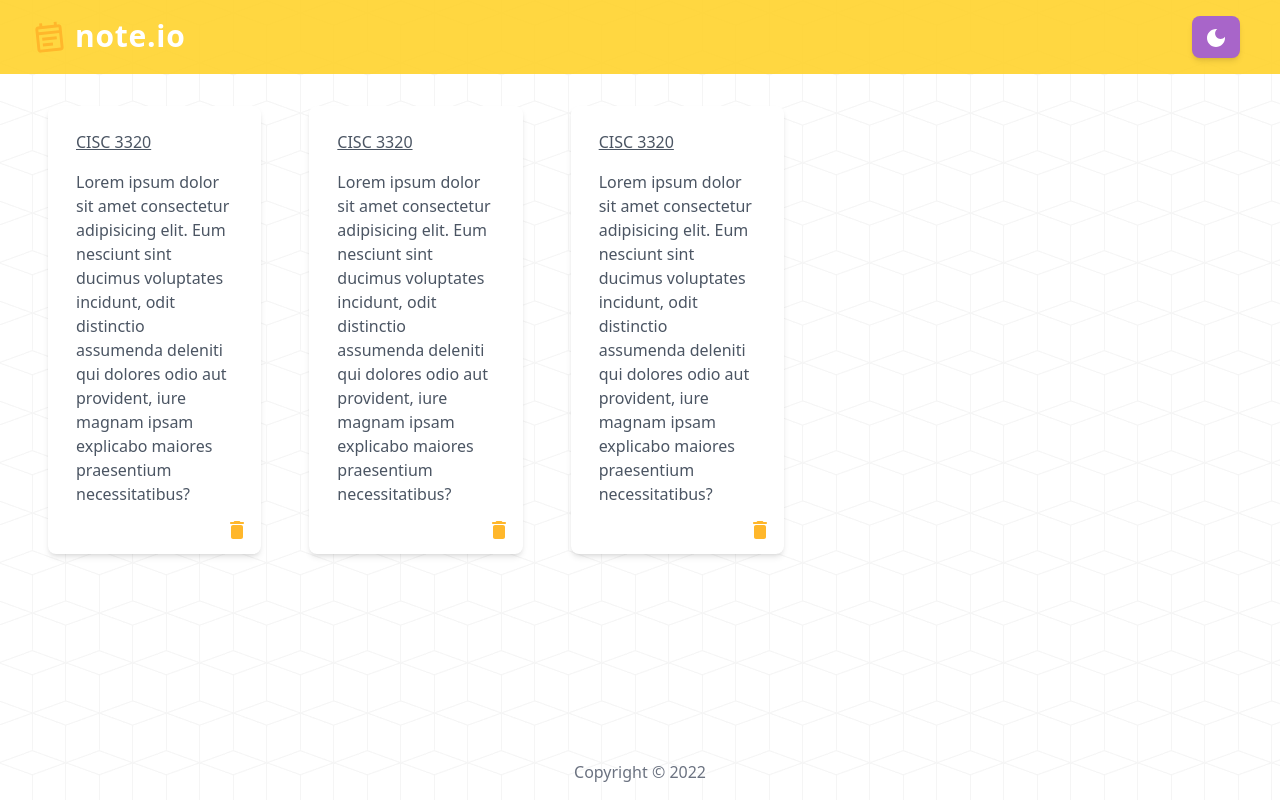
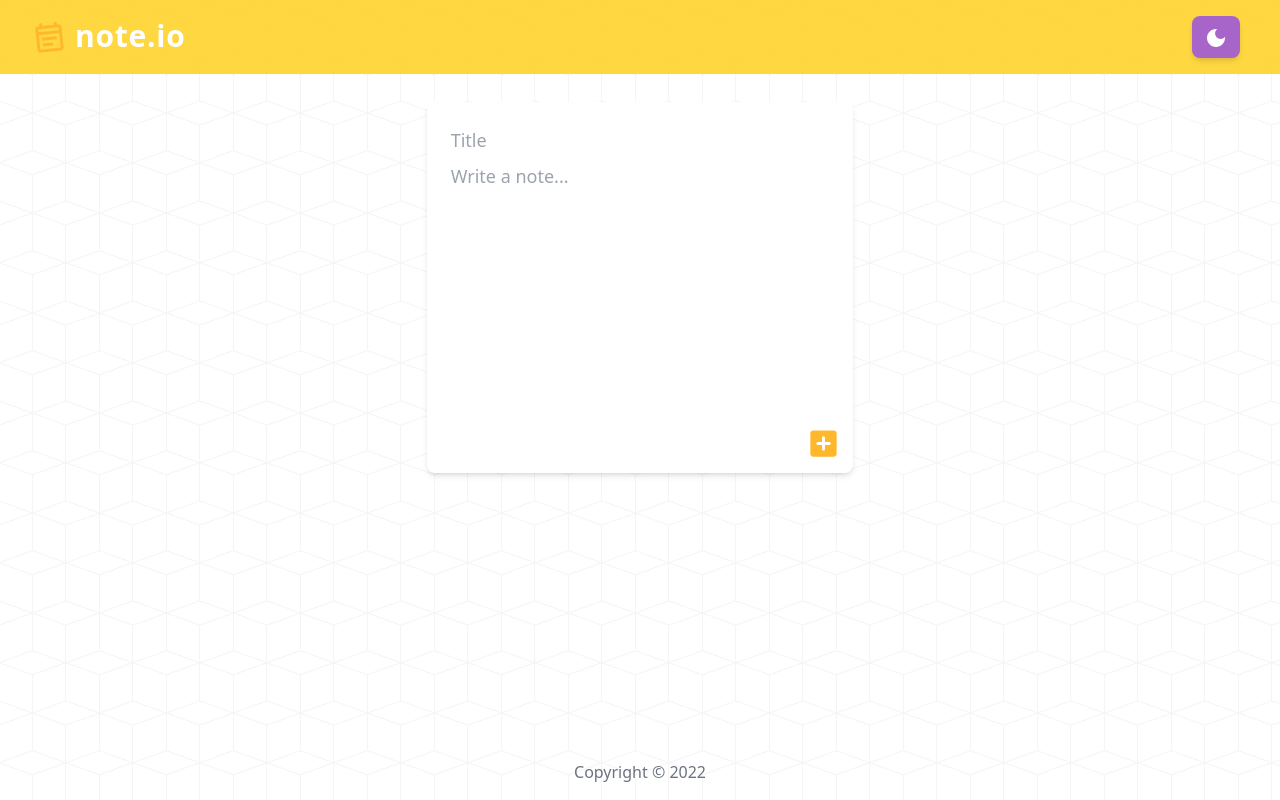
Before and after one commit to Cwong2255/note.io, a React (Create React App) app: page / in a window 1280 px wide. Built offline with nearby package versions, Linux system fonts and the light colour scheme.

Commit message:
Finished Note and CreateArea components, working on functionality

```diff
--- a/src/Components/App.jsx
+++ b/src/Components/App.jsx
@@ -1,14 +1,26 @@
+import CreateArea from "./CreateArea";
 import Footer from "./Footer";
 import Header from "./Header";
-import Note from "./Note";
 
 function App() {
   return (
     <div>
       <Header />
-      <Note />
-      <Note />
-      <Note />
+
+      <CreateArea />
+
+      {/* <Note
+        title="CISC3320"
+        content="Lorem ipsum dolor sit amet, consectetur adipiscing elit, sed do eiusmod tempor incididunt ut labore et dolore magna aliqua. Donec enim diam vulputate ut pharetra.Tincidunt arcu non sodales neque. Volutpat est velit egestas dui id ornare arcu odio. Condimentum mattis pellentesque id nibh tortor id aliquet lectus proin."
+      />
+      <Note
+        title="CISC3320"
+        content="Lorem ipsum dolor sit amet, consectetur adipiscing elit, sed do eiusmod tempor incididunt ut labore et dolore magna aliqua. Donec enim diam vulputate ut pharetra.Tincidunt arcu non sodales neque. Volutpat est velit egestas dui id ornare arcu odio. Condimentum mattis pellentesque id nibh tortor id aliquet lectus proin."
+      />
+      <Note
+        title="CISC3320"
+        content="Lorem ipsum dolor sit amet, consectetur adipiscing elit, sed do eiusmod tempor incididunt ut labore et dolore magna aliqua. Donec enim diam vulputate ut pharetra.Tincidunt arcu non sodales neque. Volutpat est velit egestas dui id ornare arcu odio. Condimentum mattis pellentesque id nibh tortor id aliquet lectus proin."
+      /> */}
       <Footer />
     </div>
   );
--- a/src/Components/CreateArea.jsx
+++ b/src/Components/CreateArea.jsx
@@ -2,18 +2,33 @@ import AddBoxRoundedIcon from "@mui/icons-material/AddBoxRounded";
 import React from "react";
 function CreateArea() {
   return (
-    <div className="flex justify-center h-1/3">
+    <div>
+      <form
+        action=""
+        className="shadow-md rounded-lg bg-white p-5 mx-auto my-7 relative w-1/3 text-lg text-gray-500"
+      >
+        <input
+          name="title"
+          placeholder="Title"
+          className="focus:outline-none w-full border-none resize-none p-1"
+        />
         <textarea
-        name=""
+          name="content"
           id=""
           cols="30"
           rows="10"
-        placeholder="Note Title"
-        className="rounded-xl shadow-lg resize-none focus:outline-none relative placeholder:pl-4 pt-5 mt-5"
+          placeholder="Write a note..."
+          className="resize-none focus:outline-none w-full border-none p-1"
         ></textarea>
+
         <button>
-        <AddBoxRoundedIcon sx={{ color: "#FFB72B" }} />
+          <AddBoxRoundedIcon
+            sx={{ color: "#FFB72B" }}
+            className="absolute bottom-3 right-3"
+            fontSize="large"
+          />
         </button>
+      </form>
     </div>
   );
 }
--- a/src/Components/Note.jsx
+++ b/src/Components/Note.jsx
@@ -1,16 +1,11 @@
 import DeleteRoundedIcon from "@mui/icons-material/DeleteRounded";
 import React from "react";
 
-function Note() {
+function Note(props) {
   return (
-    <div className="px-7 py-6 rounded-lg shadow-md w-1/6 relative bg-white ml-12 text-gray-600 float-left mb-5 mt-8">
-      <h1 className="underline mb-4">CISC 3320</h1>
-      <p>
-        Lorem ipsum dolor sit amet consectetur adipisicing elit. Eum nesciunt
-        sint ducimus voluptates incidunt, odit distinctio assumenda deleniti qui
-        dolores odio aut provident, iure magnam ipsam explicabo maiores
-        praesentium necessitatibus?
-      </p>
+    <div className="px-7 py-5 rounded-lg shadow-md relative bg-[#feff9c] bg-opacity-70 ml-11 text-gray-600 inline-block mb-1 mt-8 note-item">
+      <h1 className="mb-3 font-bold">{props.title}</h1>
+      <p>{props.content}</p>
       <button>
         <DeleteRoundedIcon
           className="bottom-3 right-3 absolute"
@@ -20,5 +15,4 @@ function Note() {
     </div>
   );
 }
-
 export default Note;
--- a/src/index.css
+++ b/src/index.css
@@ -11,3 +11,18 @@
 body {
   background-image: url("/src/assets/cubes.png");
 }
+
+.note-item {
+  width: 282px;
+}
+
+/* .create-note input,
+.create-note textarea {
+  width: 100%;
+  border: none;
+  padding: 4px;
+  outline: none;
+  font-size: 1.2em;
+  font-family: inherit;
+  resize: none;
+} */
```
Lines whose indentation alone changed are shown as unchanged.
